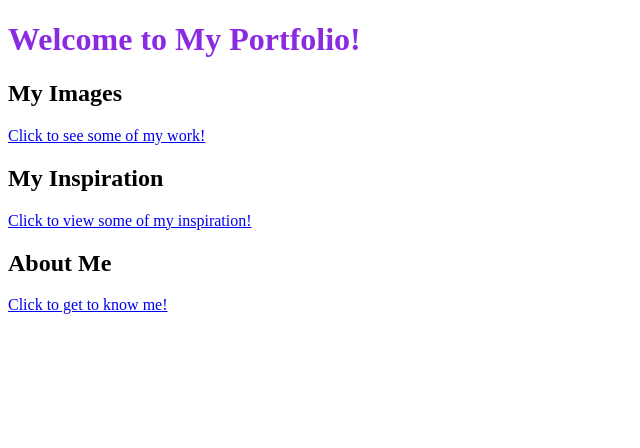
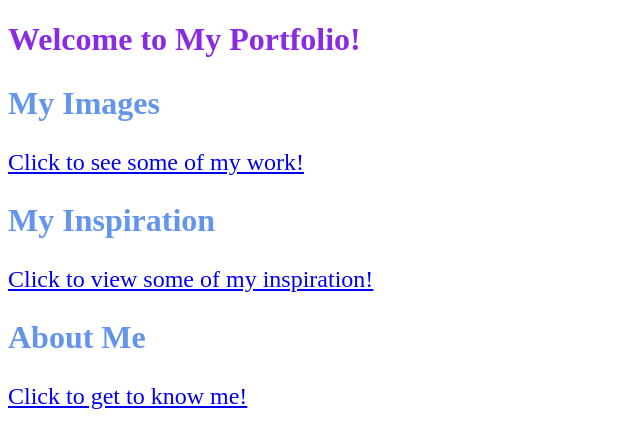
Before and after one commit to brynnb23/portfoliowebsite, a plain HTML site: page index.html in a window 1280 px wide. Shown: the whole page, without its empty margins (0-640 px from the left). Drawn offline with Linux system fonts and the light colour scheme.

Commit message:
edited sizing

```diff
--- a/index.html
+++ b/index.html
@@ -17,8 +17,11 @@
         </p>
 
     <h2>About Me </h2>
-    <a href="page 3.html"> Click to get to know me! </a>
+    <p><a href="page 3.html"> Click to get to know me! </a>
+    </p>
 
   <style media="screen">
 
  h1 {color:blueviolet}
+h2 {color:cornflowerblue; font-size: xx-large;}
+p {font-size: x-large;}
```
Also changed, not shown: page 3.html (+3 -2 lines).
